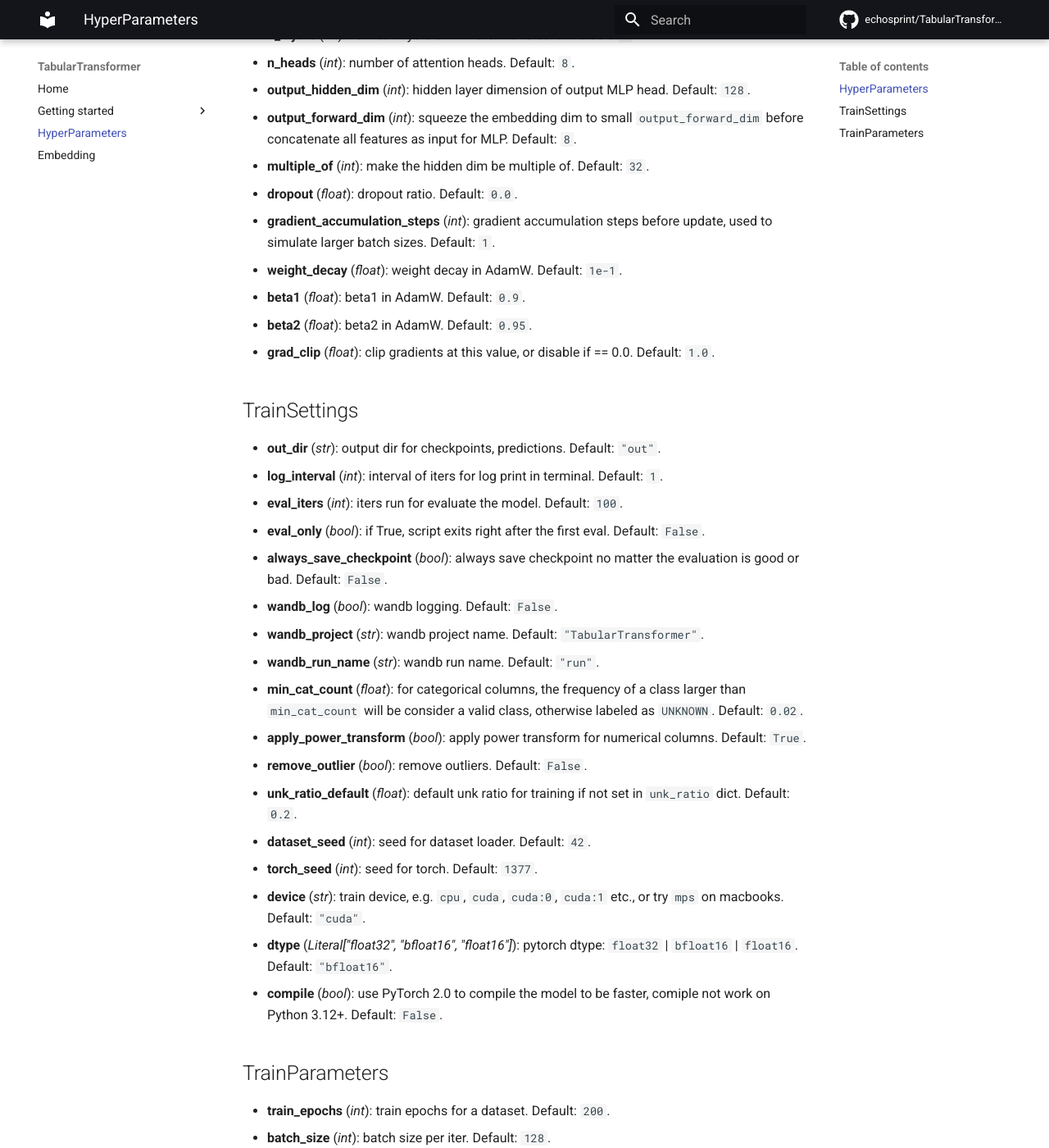
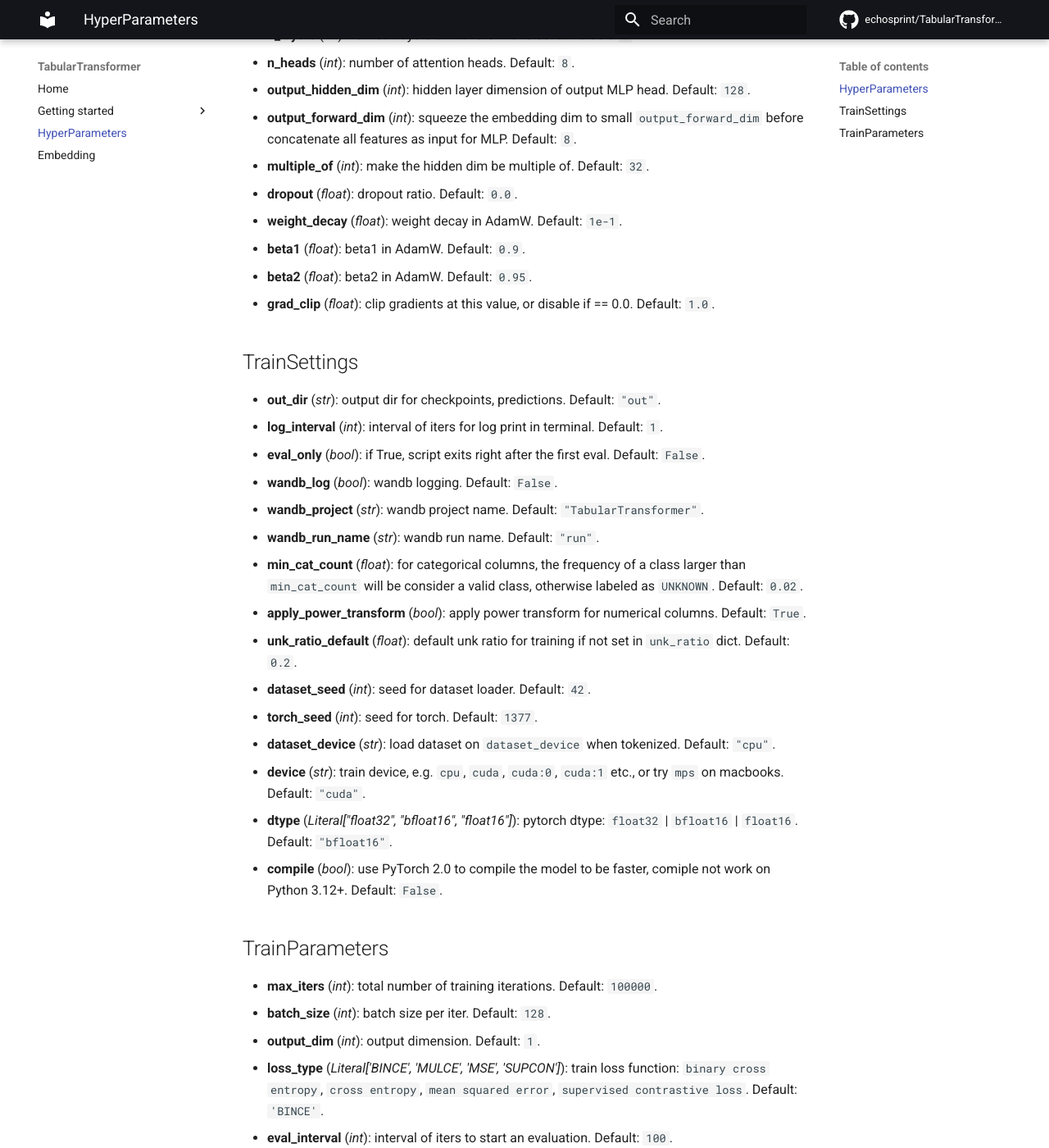
Before and after one commit to echosprint/TabularTransformer, an MkDocs documentation site: the page built from docs/hyperparameters.md, in a window 1280 px wide and 1400 px high, scrolled down 234 px. Shown: the whole window at 82% size. Built offline with MkDocs 1.6.1 and Material for MkDocs 9.7.7, drawn with Linux system fonts in a browser that asks for light colours; nearby versions of some CDN libraries; library files that are not in the unit come from our copies; comment, search, counter and statistics services are not loaded; some of the changed text lies outside the part shown.

Commit message:
update doc

```diff
--- a/docs/hyperparameters.md
+++ b/docs/hyperparameters.md
@@ -7,7 +7,6 @@
 - **output_forward_dim** (*int*): squeeze the embedding dim to small `output_forward_dim` before concatenate all features as input for MLP. Default: `8`.
 - **multiple_of** (*int*): make the hidden dim be multiple of. Default: `32`.
 - **dropout** (*float*): dropout ratio. Default: `0.0`.
-- **gradient_accumulation_steps** (*int*): gradient accumulation steps before update, used to simulate larger batch sizes. Default: `1`.
 - **weight_decay** (*float*): weight decay in AdamW. Default: `1e-1`.
 - **beta1** (*float*): beta1 in AdamW. Default: `0.9`.
 - **beta2** (*float*): beta2 in AdamW. Default: `0.95`.
@@ -18,18 +17,16 @@
 
 - **out_dir** (*str*): output dir for checkpoints, predictions. Default: `"out"`.
 - **log_interval** (*int*): interval of iters for log print in terminal. Default: `1`.
-- **eval_iters** (*int*): iters run for evaluate the model. Default: `100`.
 - **eval_only** (*bool*): if True, script exits right after the first eval. Default: `False`.
-- **always_save_checkpoint** (*bool*): always save checkpoint no matter the evaluation is good or bad. Default: `False`.
 - **wandb_log** (*bool*): wandb logging. Default: `False`.
 - **wandb_project** (*str*): wandb project name. Default: `"TabularTransformer"`.
 - **wandb_run_name** (*str*): wandb run name. Default: `"run"`.
 - **min_cat_count** (*float*): for categorical columns, the frequency of a class larger than `min_cat_count` will be consider a valid class, otherwise labeled as `UNKNOWN`. Default: `0.02`.
 - **apply_power_transform** (*bool*): apply power transform for numerical columns. Default: `True`.
-- **remove_outlier** (*bool*): remove outliers. Default: `False`.
 - **unk_ratio_default** (*float*): default unk ratio for training if not set in `unk_ratio` dict. Default: `0.2`.
 - **dataset_seed** (*int*): seed for dataset loader. Default: `42`.
 - **torch_seed** (*int*): seed for torch. Default: `1377`.
+- **dataset_device** (*str*): load dataset on `dataset_device` when tokenized. Default: `"cpu"`.
 - **device** (*str*): train device, e.g. `cpu`, `cuda`, `cuda:0`, `cuda:1` etc., or try `mps` on macbooks. Default: `"cuda"`.
 - **dtype** (*Literal["float32", "bfloat16", "float16"]*): pytorch dtype: `float32` | `bfloat16` | `float16`. Default: `"bfloat16"`.
 - **compile** (*bool*): use PyTorch 2.0 to compile the model to be faster, comiple not work on Python 3.12+. Default: `False`.
@@ -37,11 +34,12 @@
 
 ## TrainParameters
 
-- **train_epochs** (*int*): train epochs for a dataset. Default: `200`.
+- **max_iters** (*int*): total number of training iterations. Default: `100000`.
 - **batch_size** (*int*): batch size per iter. Default: `128`.
 - **output_dim** (*int*): output dimension. Default: `1`.
 - **loss_type** (*Literal['BINCE', 'MULCE', 'MSE', 'SUPCON']*): train loss function: `binary cross entropy`, `cross entropy`, `mean squared error`, `supervised contrastive loss`. Default: `'BINCE'`.
 - **eval_interval** (*int*): interval of iters to start an evaluation. Default: `100`.
+- **eval_iters** (*int*): iters run for evaluate the model. Default: `100`.
 - **validate_split** (*float*): split ratio of train data for validation. Default: `0.2`.
 - **unk_ratio** (*Dict[str, float]*): specify the unknown ratio of col, override the `unk_ratio_default`. Default: `field(default_factory=dict)`.
 - **learning_rate** (*float*): learning rate. Default: `5e-4`.
```
Also changed, not shown: other parts of docs/hyperparameters.md (+1 -0 lines).
